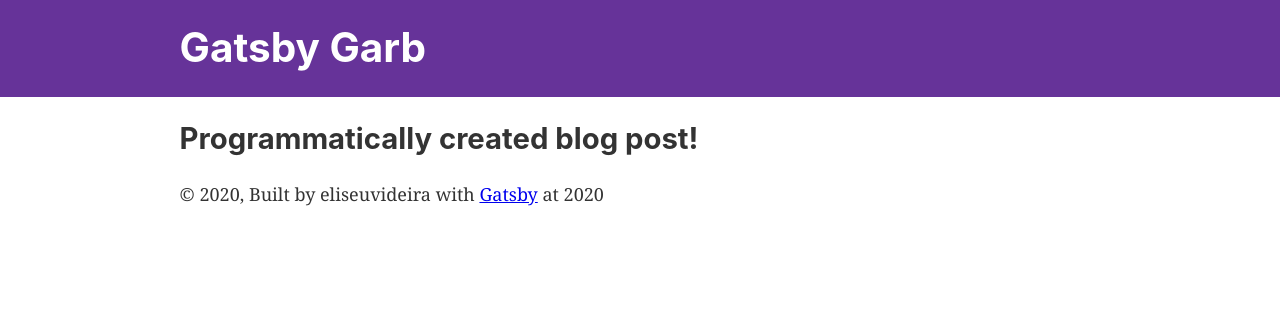
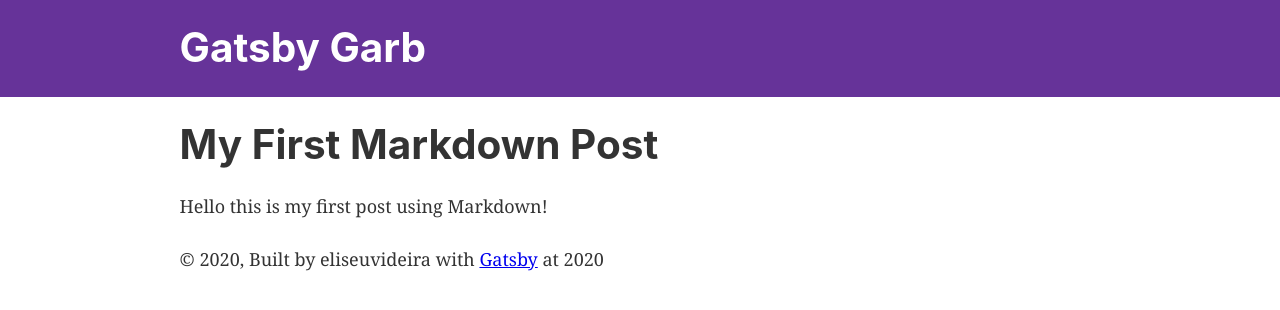
Before and after one commit to eliseuvideira/gatsby-garb, a Gatsby site: page /posts/post-one/ in a window 1280 px wide. Built offline with nearby package versions, Linux system fonts and the light colour scheme; Gatsby itself is replaced by a stand-in of ours.

Commit message:
Dinamically rendering page title and content using graphql query

```diff
--- a/src/templates/post-template.js
+++ b/src/templates/post-template.js
@@ -1,10 +1,24 @@
 import React from 'react'
 import Layout from '../components/layout'
 
-export default function PostTemplate() {
+export default function PostTemplate({ data: post }) {
   return (
     <Layout>
-      <h2>Programmatically created blog post!</h2>
+      <div>
+        <h1>{post.markdownRemark.frontmatter.title}</h1>
+        <div dangerouslySetInnerHTML={{ __html: post.markdownRemark.html }} />
+      </div>
     </Layout>
   )
 }
+
+export const query = graphql`
+  query($slug: String) {
+    markdownRemark(fields: { slug: { eq: $slug } }) {
+      html
+      frontmatter {
+        title
+      }
+    }
+  }
+`
```
